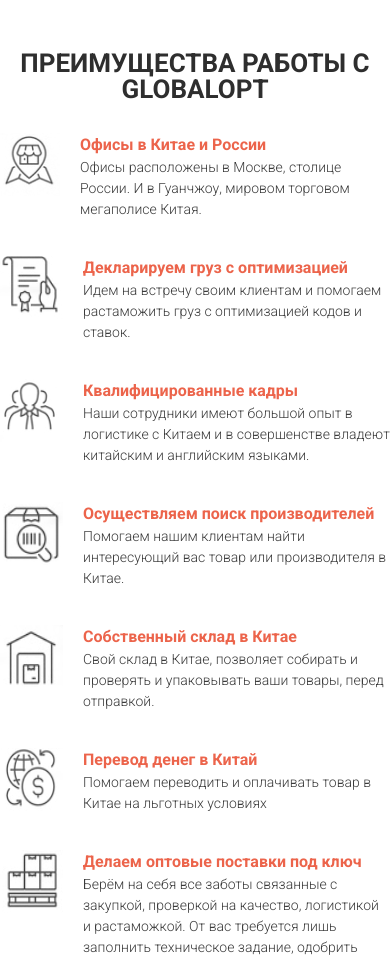
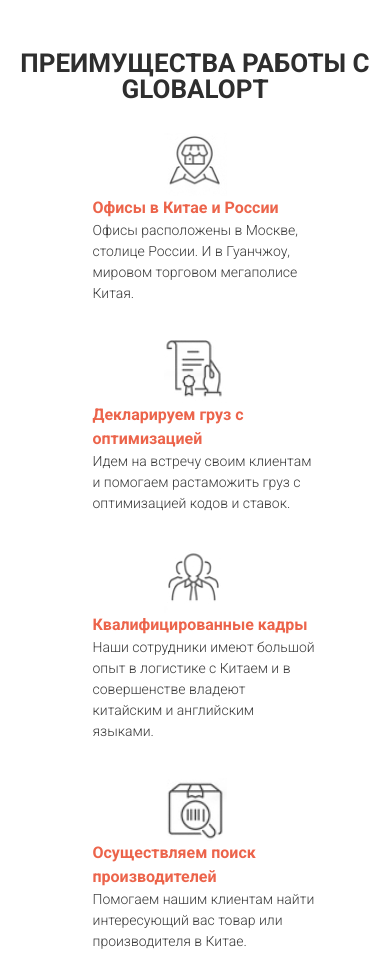
Before and after one commit to Crash2410/Delivery, a website: page src/index.html in a window 390 px wide. Shown: the part 1200-2155 px from the top of the page. Drawn offline with Linux system fonts and the light colour scheme.

Commit message:
Адаптация второго блока

```diff
--- a/src/scss/base/_media.scss
+++ b/src/scss/base/_media.scss
@@ -23,6 +23,7 @@
       }
     }
   }
+
   .promo {
     &__header {
       font-size: 66px;
@@ -36,6 +37,12 @@
 
     &__icon {
       width: 225px;
+    }
+  }
+
+  .advantages {
+    &__items {
+      width: 455px;
     }
   }
 }
@@ -103,6 +110,11 @@
     &__icon {
       width: 205px;
       font-size: 14px;
+    }
+  }
+  .advantages {
+    &__items {
+      width: 355px;
     }
   }
 }
@@ -181,6 +193,13 @@
       font-size: 12px;
     }
   }
+  .advantages {
+    &__items {
+      width: 245px;
+      align-items: center;
+      flex-direction: column;
+    }
+  }
 }
 
 @media (max-width: 575px) {
```
Also changed, not shown: src/css/style.min.css.
